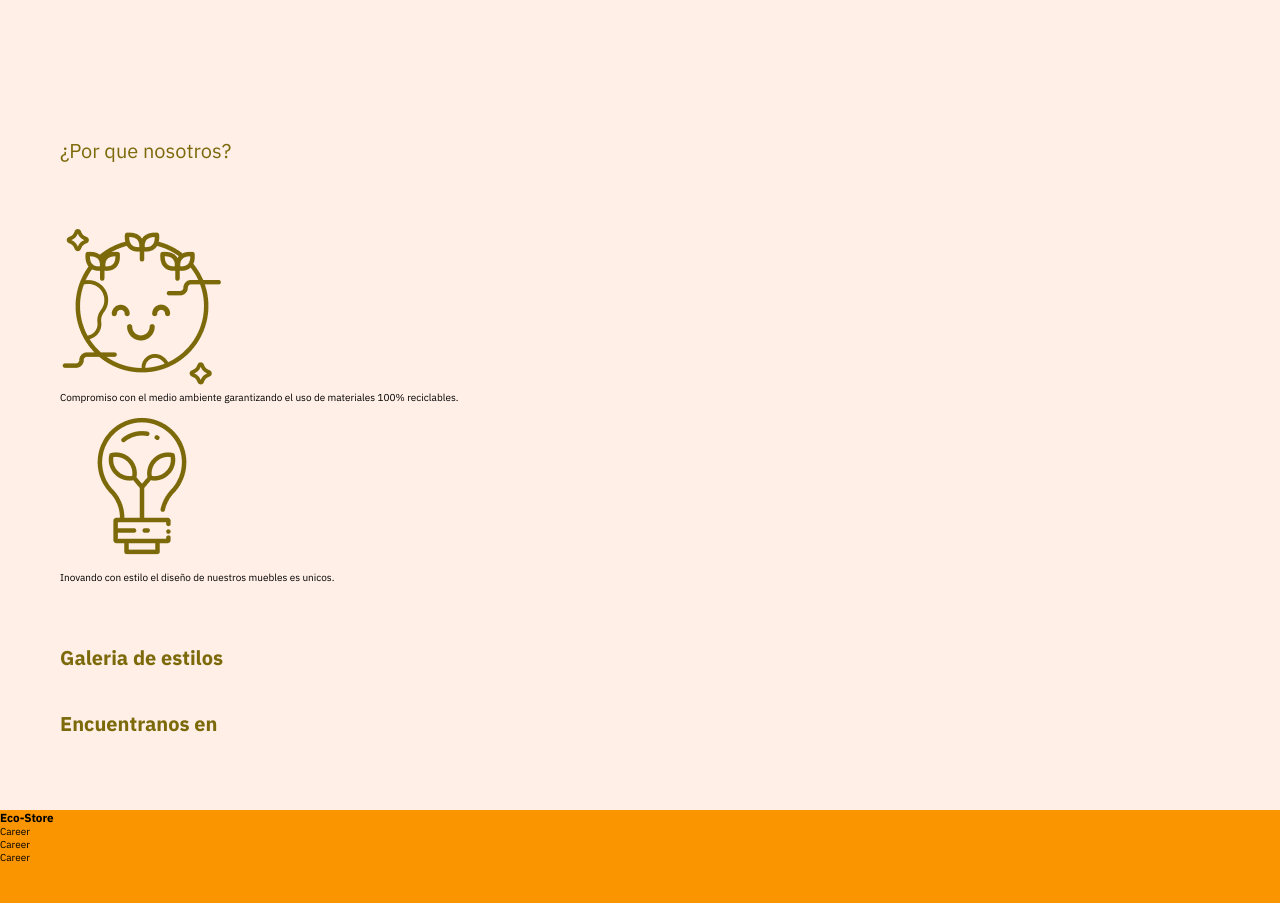
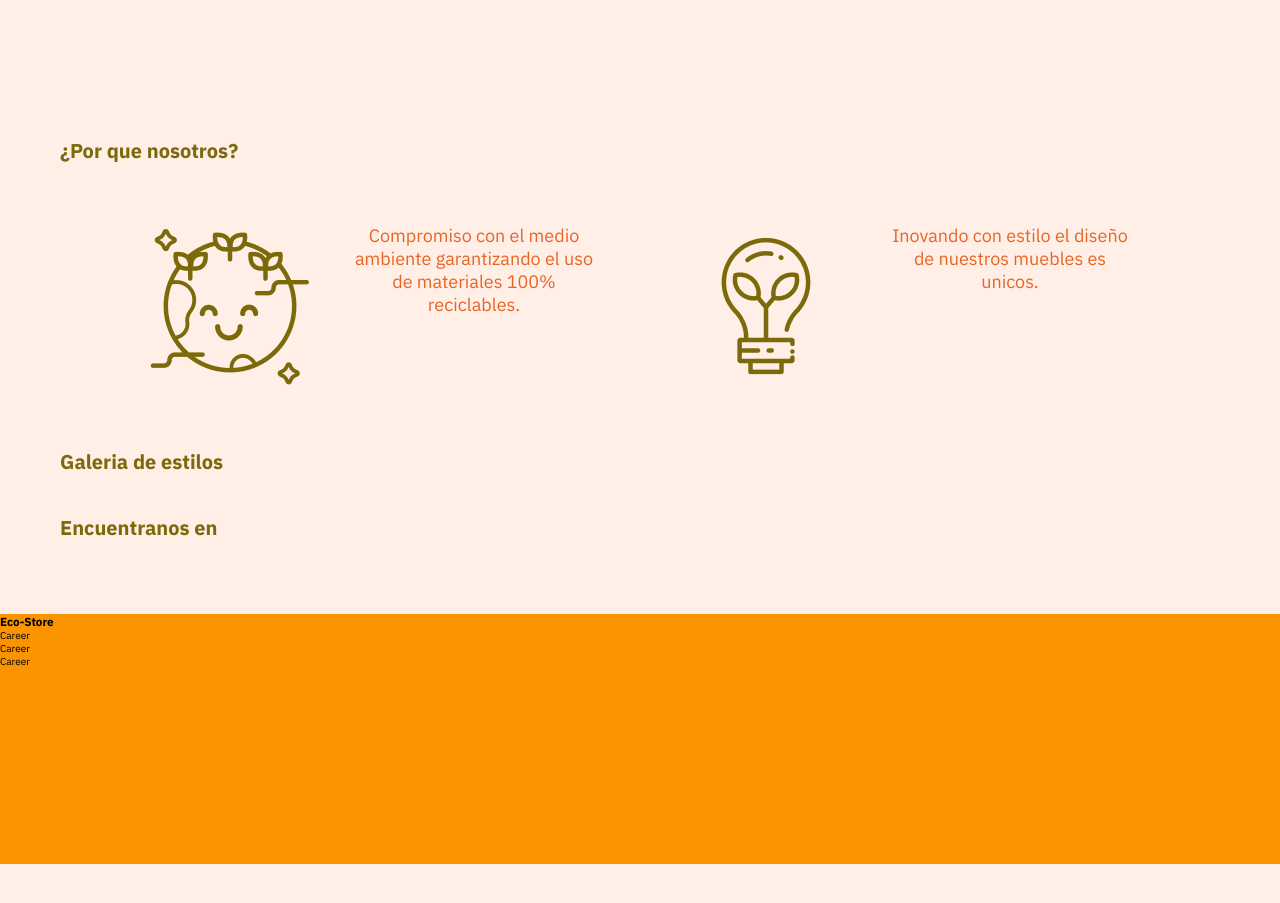
Before and after one commit to RicardoColladoRothschild/eco-stpre.github.io, a plain HTML site: page eco-Store/index.html in a window 1280 px wide. Shown: the part 2680-3583 px from the top of the page. After the commit the page ends 3544 px from the top, so only its background shows below. Drawn offline with Linux system fonts and the light colour scheme; a web font is replaced by a local one.

Commit message:
complete about-us section

```diff
--- a/eco-Store/css/scss/main.scss
+++ b/eco-Store/css/scss/main.scss
@@ -190,11 +190,34 @@ section{
 }
 
 .about-us{
-    @extend .healthcare;
 
+    padding-bottom:60px;
         h2{
             font-weight:bold;
+            padding-bottom:60px;
+        }
 
+        .mission-section{
+
+            @include flexCenter(row,space-evenly,center);
+            .earth{
+                width:35vw;
+                display:flex;
+                gap:40px;
+
+                color:#E86424;
+                img{
+                    object-fit:contain;
+                }
+                P{
+                    text-align:center;
+                    font-size:$paragraph-size;
+                }
+            }
+
+            .innovation{
+                @extend .earth;
+            }
         }
 }
 footer{
--- a/eco-Store/index.html
+++ b/eco-Store/index.html
@@ -268,13 +268,17 @@
 
             <div class="about-us">
                 <h2>¿Por que nosotros?</h2>
-            <div class="mision-section">
-                <div class="earth"></div>
+            <div class="mission-section">
+                <div class="earth">
                     <img src="./img/earth.png" alt="">
-                        <p>Compromiso con el medio ambiente garantizando el uso de materiales 100% reciclables.</p>
-                <div class="innovation"></div>
+                    <p>Compromiso con el medio ambiente garantizando el uso de materiales 100% reciclables.</p>
+                </div>
+
+                <div class="innovation">
                     <img src="./img/ecology.png" alt="">
                         <p>Inovando con estilo el diseño de nuestros muebles es unicos.</p>
+                </div>
+
             </div>
 
                 </div>
```
Also changed, not shown: eco-Store/css/css/main.css.
